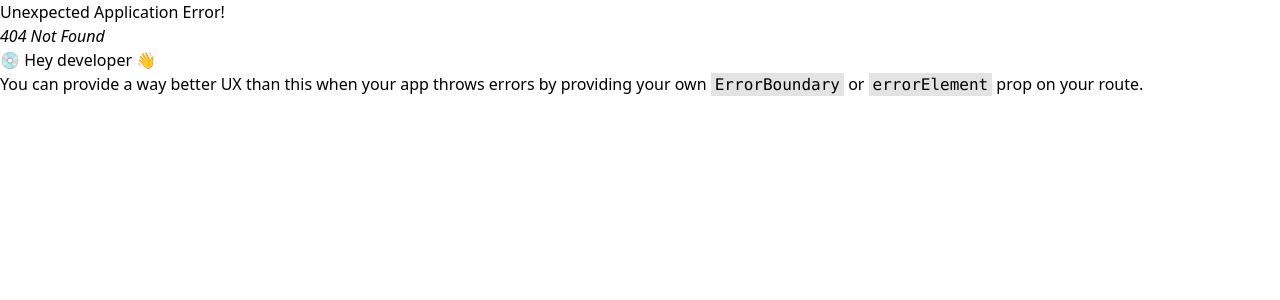
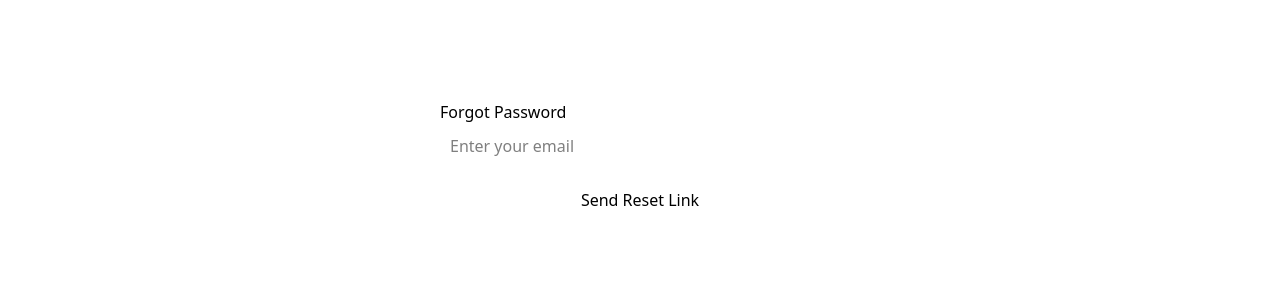
Before and after one commit to yubraj525/Supabase, a React (Vite) app in the folder supabasep1/: page /forgot-password in a window 1280 px wide. Before the commit this address had no page. Shown: the top 300 px of the page. Built offline with nearby package versions, Linux system fonts and the light colour scheme.

Commit message:
Feat(foorgetPass) : email signup login and rest

```diff
--- a/supabasep1/Routes.tsx
+++ b/supabasep1/Routes.tsx
@@ -5,6 +5,7 @@ import LoginPage from './src/pages/LoginPage.tsx'
 import HomePage from './src/pages/HomePage.tsx'
 import Test from './src/pages/Test.tsx'
 import RegisterPage from './src/pages/RegisterPage.tsx'
+import ForgotPassword from './src/pages/ForgotPassword.tsx'
 const router = createBrowserRouter([
     {
         path: '/',
@@ -20,6 +21,9 @@ const router = createBrowserRouter([
     ,{
         path: '/register',
         element: <RegisterPage />
+    },{
+        path: '/forgot-password',
+        element: <ForgotPassword />
     }
 
 ])
--- /dev/null
+++ b/supabasep1/src/pages/ForgotPassword.tsx
@@ -0,0 +1,50 @@
+import { useState } from "react";
+import { supabase } from "./CreateClient";
+
+export default function ForgotPassword() {
+  const [email, setEmail] = useState("");
+  const [loading, setLoading] = useState(false);
+
+  const handleReset = async (e) => {
+    e.preventDefault();
+
+    if (!email) {
+      alert("Please enter your email");
+      return;
+    }
+
+    setLoading(true);
+
+    const { error } = await supabase.auth.resetPasswordForEmail(email, {
+      redirectTo: "http://localhost:5173/reset-password",
+    });
+
+    setLoading(false);
+
+    if (error) {
+      alert(error.message);
+    } else {
+      alert("Password reset link sent! Check your email.");
+    }
+  };
+
+  return (
+    <div style={{ maxWidth: 400, margin: "100px auto" }}>
+      <h2>Forgot Password</h2>
+
+      <form onSubmit={handleReset}>
+        <input
+          type="email"
+          placeholder="Enter your email"
+          value={email}
+          onChange={(e) => setEmail(e.target.value)}
+          style={{ width: "100%", padding: 10, marginBottom: 10 }}
+        />
+
+        <button type="submit" disabled={loading} style={{ width: "100%", padding: 10 }}>
+          {loading ? "Sending..." : "Send Reset Link"}
+        </button>
+      </form>
+    </div>
+  );
+}
--- a/supabasep1/src/pages/LoginPage.tsx
+++ b/supabasep1/src/pages/LoginPage.tsx
@@ -2,23 +2,11 @@ import React, { useEffect } from 'react'
 import { supabase } from './CreateClient'
 import { Link } from 'react-router-dom';
 
+
 const LoginPage = () => {
 
-  useEffect(() => {
-    Testfetch();
-  }, []);
 
-  async function Testfetch() {
-    const { data, error } = await supabase
-      .from('user')
-      .select('*');
 
-    if (error) {
-      console.error('Error fetching data:', error);
-    } else {
-      console.log('Data fetched successfully:', data);
-    }
-  }
 
 
   const [formData, setFormData] = React.useState({
@@ -33,6 +21,29 @@ const LoginPage = () => {
       [name]: value
     })
   }
+  function Login()
+  {
+    if(formData.email==='' || formData.password===''){
+      alert("Please fill in all fields");
+      return;
+    }
+
+    supabase.auth.signInWithPassword({
+      email: formData.email,
+      password: formData.password,
+  })
+  .then((response) => {
+      if (response.error) {
+          alert("Error: " + response.error.message);
+      } else {
+          alert("Login successful!");
+          console.log("User data:", response.data.user);
+      }
+  })
+  }
+
+
+
   return (
     <div className="flex items-center justify-center min-h-screen bg-gradient-to-r from-blue-100 to-blue-300">
       {/* Login Card */}
@@ -76,7 +87,10 @@ const LoginPage = () => {
           <button
             type="submit"
             className="w-full bg-blue-600 text-white py-2 rounded-lg shadow hover:bg-blue-700 transition"
-            onClick={(e) => { e.preventDefault(); console.log(formData);  setFormData({ email: '', password: '' })}}>
+            onClick={(e) => {
+              Login();
+              e.preventDefault();
+            }}>
             Login
           </button>
         </form>
@@ -88,9 +102,16 @@ const LoginPage = () => {
             Register
             </Link>
         </p>
+        <p className="text-center text-gray-600 mt-6">
+          Forgot your password?{" "}
+         <Link to={'/forgot-password'} className="text-blue-600 hover:underline">
+            Reset Password
+            </Link>
+        </p>
       </div>
     </div>
   )
 }
 
+
 export default LoginPage
--- a/supabasep1/src/pages/RegisterPage.tsx
+++ b/supabasep1/src/pages/RegisterPage.tsx
@@ -1,5 +1,6 @@
 import React from 'react'
 import { Link } from 'react-router-dom';
+import { supabase } from './CreateClient';
 
 const RegisterPage = () => {
       const [userData, setUserData] = React.useState({
@@ -9,6 +10,7 @@ const RegisterPage = () => {
         Confirmpassword:''
       })
       const handleChange = (e) => {
+        e.preventDefault();
         const
           { name, value } = e.target;
         setUserData({
@@ -17,9 +19,25 @@ const RegisterPage = () => {
         })
       }
         async function handleRegister(e) {
-        e.preventDefault();
-        console.log("Registering user:", userData);
-        // Registration logic goes here
+          e.preventDefault();
+        if(userData.fullName==='' || userData.email==='' || userData.password==='' || userData.Confirmpassword===''){
+          alert("Please fill in all fields");
+          return;
+        }
+        if(userData.password !== userData.Confirmpassword){
+          alert("Passwords do not match");
+          return;
+        }
+        const { data, error } = await supabase.auth.signUp({
+          email: userData.email,
+          password: userData.password,
+        });
+        if (error) {
+          alert("Error: " + error.message);
+        } else {
+          alert("Registration successful! Please check your email to confirm your account.");
+          console.log("User data:", data.user);
+        }
       }
   return (
  <div className="flex items-center justify-center min-h-screen bg-gradient-to-r from-blue-100 to-blue-300">
@@ -83,7 +101,7 @@ const RegisterPage = () => {
               id="Confirmpassword"
               name='Confirmpassword'
               placeholder="Confirm your password"
-              onchange={handleChange}
+
               className="w-full mt-1 px-4 py-2 border rounded-lg focus:outline-none focus:ring-2 focus:ring-blue-400"
             />
           </div>
```
